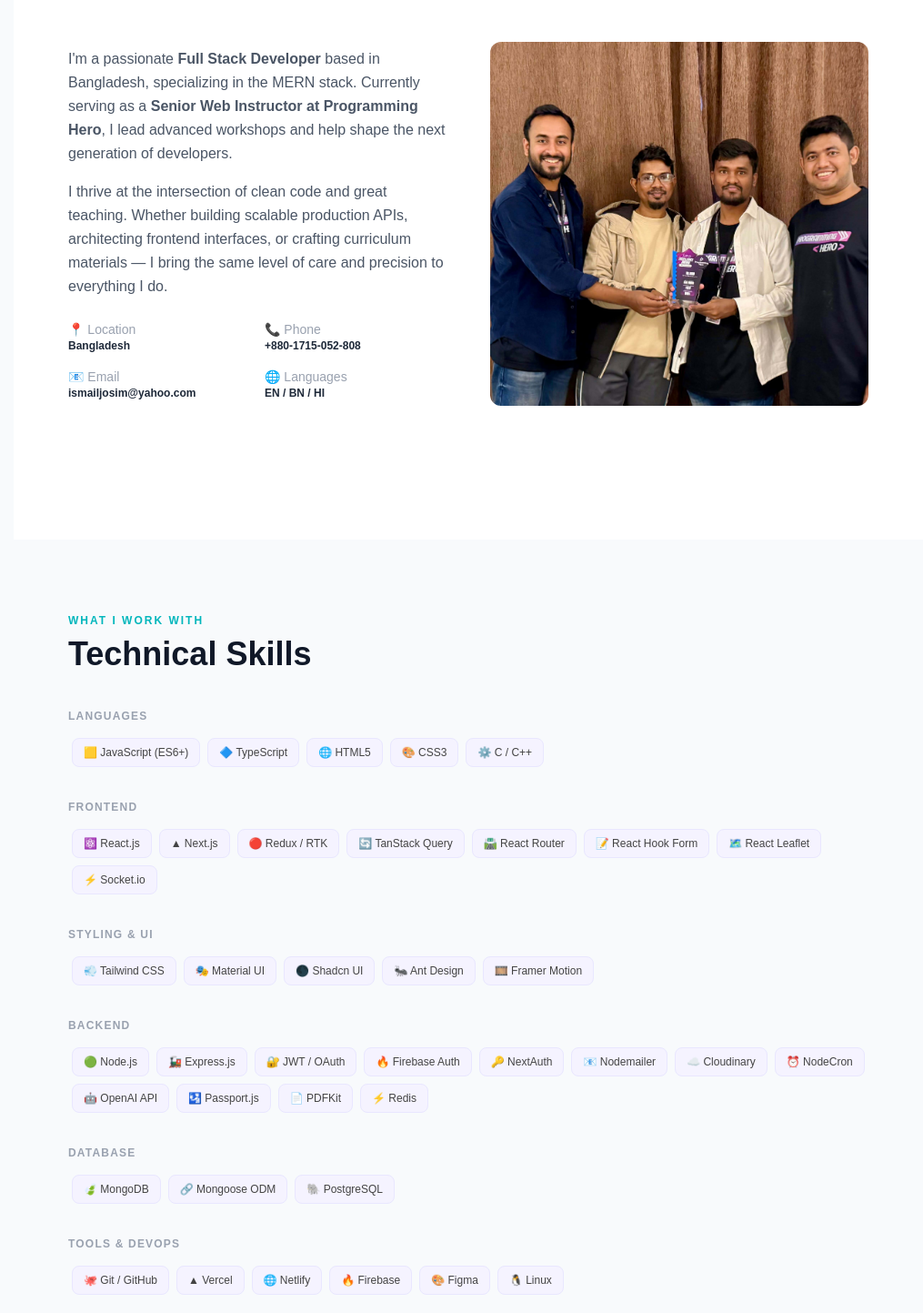
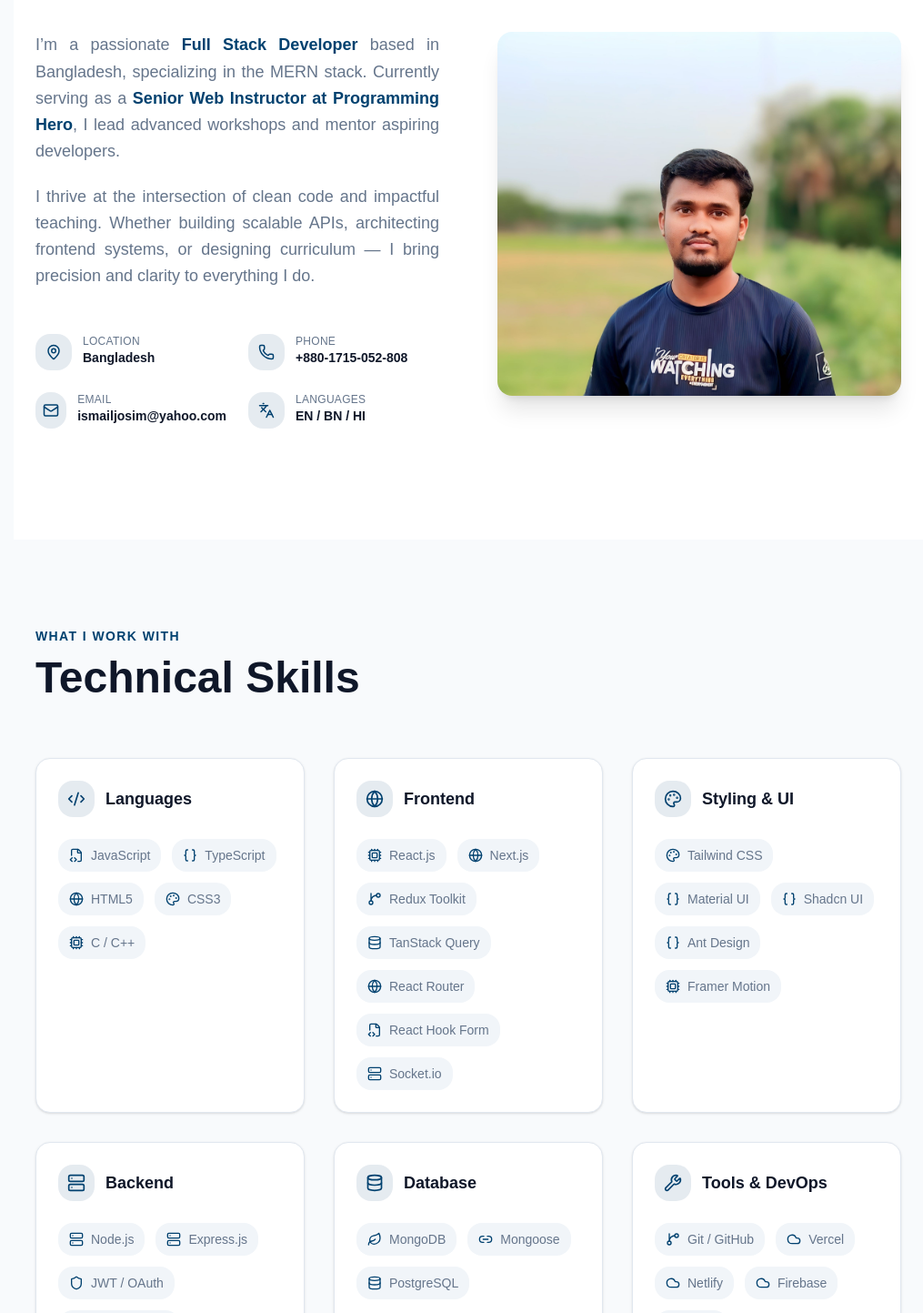
Before and after one commit to ismailjosim/portfolio-v2.0, a Next.js app: page / in a window 1280 px wide. Shown: the part 1007-2450 px from the top of the page at 91% size, without its empty margins (265-1280 px from the left). Built offline with nearby package versions, Linux system fonts and the light colour scheme.

Commit message:
feat: enhance About, Hero, and Skills sections with improved layout, icons, and animations

```diff
--- a/src/components/sections/AboutSection.tsx
+++ b/src/components/sections/AboutSection.tsx
@@ -2,91 +2,110 @@
 
 import { useEffect, useRef } from 'react'
 import FadeUp from '../ui/FadeUp'
+import { Phone, MapPin, Mail, Languages } from 'lucide-react'
 
 export default function AboutSection() {
 	const swiperRef = useRef<HTMLDivElement>(null)
 
 	useEffect(() => {
-		// Simple CSS-based slideshow without swiper dependency issues
-		const slides = swiperRef.current?.querySelectorAll('.slide-image')
+		const slides =
+			swiperRef.current?.querySelectorAll<HTMLImageElement>('.slide-image')
 		if (!slides || slides.length === 0) return
 
 		let current = 0
-		;(slides[0] as HTMLElement).style.opacity = '1'
+		slides[0].classList.add('opacity-100')
 
 		const interval = setInterval(() => {
-			;(slides[current] as HTMLElement).style.opacity = '0'
+			slides[current].classList.remove('opacity-100')
+			slides[current].classList.add('opacity-0')
+
 			current = (current + 1) % slides.length
-			;(slides[current] as HTMLElement).style.opacity = '1'
-		}, 3000)
+
+			slides[current].classList.remove('opacity-0')
+			slides[current].classList.add('opacity-100')
+		}, 3500)
 
 		return () => clearInterval(interval)
 	}, [])
 
 	const info = [
-		{ label: '📍 Location', value: 'Bangladesh' },
-		{ label: '📞 Phone', value: '+880-1715-052-808' },
-		{ label: '📧 Email', value: 'ismailjosim@yahoo.com' },
-		{ label: '🌐 Languages', value: 'EN / BN / HI' },
+		{ label: 'Location', value: 'Bangladesh', icon: MapPin },
+		{ label: 'Phone', value: '+880-1715-052-808', icon: Phone },
+		{ label: 'Email', value: 'ismailjosim@yahoo.com', icon: Mail },
+		{ label: 'Languages', value: 'EN / BN / HI', icon: Languages },
 	]
 
 	return (
 		<section
 			id='about'
-			className='flex justify-center items-center bg-card'
-			style={{ padding: '80px 60px', minHeight: '100vh' }}
+			className='bg-card h-screen flex justify-center items-center'
 		>
-			<div className='container mx-auto'>
+			<div className='container mx-auto px-6'>
+				{/* Section Heading */}
 				<FadeUp>
-					<p className='section-label'>Get to know me</p>
-					<h2 className='text-4xl font-bold text-gray-900 mb-10'>About Me</h2>
+					<p className='uppercase tracking-widest text-sm font-semibold text-primary mb-3'>
+						Get to know me
+					</p>
+					<h2 className='text-4xl md:text-5xl font-extrabold text-foreground'>
+						About Me
+					</h2>
 				</FadeUp>
 
-				<div className='grid grid-cols-1 md:grid-cols-2 gap-12 items-center'>
+				<div className='grid md:grid-cols-2 gap-16 items-start mt-10'>
+					{/* LEFT CONTENT */}
 					<FadeUp delay={100}>
-						<p className='text-gray-600 leading-relaxed mb-4'>
-							I&apos;m a passionate <strong>Full Stack Developer</strong> based
-							in Bangladesh, specializing in the MERN stack. Currently serving
-							as a <strong>Senior Web Instructor at Programming Hero</strong>, I
-							lead advanced workshops and help shape the next generation of
-							developers.
+						<p className='text-muted-foreground text-lg leading-relaxed mb-5 text-justify'>
+							I’m a passionate{' '}
+							<span className='text-primary font-semibold'>
+								Full Stack Developer
+							</span>{' '}
+							based in Bangladesh, specializing in the MERN stack. Currently
+							serving as a{' '}
+							<span className='text-primary font-semibold'>
+								Senior Web Instructor at Programming Hero
+							</span>
+							, I lead advanced workshops and mentor aspiring developers.
 						</p>
-						<p className='text-gray-600 leading-relaxed mb-6'>
-							I thrive at the intersection of clean code and great teaching.
-							Whether building scalable production APIs, architecting frontend
-							interfaces, or crafting curriculum materials — I bring the same
-							level of care and precision to everything I do.
+
+						<p className='text-muted-foreground leading-relaxed text-justify text-lg mb-12'>
+							I thrive at the intersection of clean code and impactful teaching.
+							Whether building scalable APIs, architecting frontend systems, or
+							designing curriculum — I bring precision and clarity to everything
+							I do.
 						</p>
-						<div className='grid grid-cols-2 gap-4 text-sm'>
-							{info.map(({ label, value }) => (
-								<div key={label}>
-									<span className='text-gray-400'>{label}</span>
-									<p className='font-semibold text-gray-800 text-xs'>{value}</p>
+
+						{/* Info Grid */}
+						<div className='grid grid-cols-1 sm:grid-cols-2 gap-6'>
+							{info.map(({ label, value, icon: Icon }) => (
+								<div key={label} className='flex items-start gap-3'>
+									<div className='w-10 h-10 rounded-xl bg-primary/10 flex items-center justify-center'>
+										<Icon size={18} className='text-primary' />
+									</div>
+									<div>
+										<p className='text-xs uppercase tracking-wide text-muted-foreground'>
+											{label}
+										</p>
+										<p className='font-semibold text-foreground text-sm'>
+											{value}
+										</p>
+									</div>
 								</div>
 							))}
 						</div>
 					</FadeUp>
 
+					{/* RIGHT SLIDESHOW */}
 					<FadeUp delay={200}>
 						<div
 							ref={swiperRef}
-							className='slideshow-container relative'
-							style={{
-								height: '400px',
-								borderRadius: '12px',
-								overflow: 'hidden',
-							}}
+							className='relative h-100 rounded-2xl overflow-hidden shadow-xl'
 						>
 							{['/about-slide-01.jpg', '/about-slide-02.jpg'].map((src, i) => (
 								<img
 									key={src}
 									src={src}
 									alt={`About slide ${i + 1}`}
-									className='slide-image absolute inset-0 w-full h-full object-cover'
-									style={{
-										opacity: 0,
-										transition: 'opacity 0.8s ease-in-out',
-									}}
+									className='slide-image absolute inset-0 w-full h-full object-cover opacity-0 transition-opacity duration-1000'
 								/>
 							))}
 						</div>
--- a/src/components/sections/HeroSection.tsx
+++ b/src/components/sections/HeroSection.tsx
@@ -92,8 +92,8 @@ export default function HeroSection() {
 						>
 							Programming Hero
 						</a>
-						. I build scalable web apps with React, Node.js, and MongoDB — and
-						teach 1000+ students to do the same.
+						<br />I build scalable web apps with React, Node.js, and MongoDB —
+						and teach 1000+ students to do the same.
 					</p>
 
 					{/* Buttons */}
--- a/src/components/sections/SkillsSection.tsx
+++ b/src/components/sections/SkillsSection.tsx
@@ -1,109 +1,168 @@
+'use client'
+
 import FadeUp from '../ui/FadeUp'
+import {
+	Code2,
+	FileCode2,
+	Braces,
+	Globe,
+	Palette,
+	Database,
+	Server,
+	CreditCard,
+	Wrench,
+	Leaf,
+	Link2,
+	Cpu,
+	Shield,
+	GitBranch,
+	Cloud,
+} from 'lucide-react'
 
-const skillGroups = [
+type Skill = {
+	name: string
+	icon: React.ElementType
+}
+
+type SkillGroup = {
+	label: string
+	icon: React.ElementType
+	skills: Skill[]
+}
+
+const skillGroups: SkillGroup[] = [
 	{
 		label: 'Languages',
+		icon: Code2,
 		skills: [
-			'🟨 JavaScript (ES6+)',
-			'🔷 TypeScript',
-			'🌐 HTML5',
-			'🎨 CSS3',
-			'⚙️ C / C++',
+			{ name: 'JavaScript', icon: FileCode2 },
+			{ name: 'TypeScript', icon: Braces },
+			{ name: 'HTML5', icon: Globe },
+			{ name: 'CSS3', icon: Palette },
+			{ name: 'C / C++', icon: Cpu },
 		],
 	},
 	{
 		label: 'Frontend',
+		icon: Globe,
 		skills: [
-			'⚛️ React.js',
-			'▲ Next.js',
-			'🔴 Redux / RTK',
-			'🔄 TanStack Query',
-			'🛣️ React Router',
-			'📝 React Hook Form',
-			'🗺️ React Leaflet',
-			'⚡ Socket.io',
+			{ name: 'React.js', icon: Cpu },
+			{ name: 'Next.js', icon: Globe },
+			{ name: 'Redux Toolkit', icon: GitBranch },
+			{ name: 'TanStack Query', icon: Database },
+			{ name: 'React Router', icon: Globe },
+			{ name: 'React Hook Form', icon: FileCode2 },
+			{ name: 'Socket.io', icon: Server },
 		],
 	},
 	{
 		label: 'Styling & UI',
+		icon: Palette,
 		skills: [
-			'💨 Tailwind CSS',
-			'🎭 Material UI',
-			'🌑 Shadcn UI',
-			'🐜 Ant Design',
-			'🎞️ Framer Motion',
+			{ name: 'Tailwind CSS', icon: Palette },
+			{ name: 'Material UI', icon: Braces },
+			{ name: 'Shadcn UI', icon: Braces },
+			{ name: 'Ant Design', icon: Braces },
+			{ name: 'Framer Motion', icon: Cpu },
 		],
 	},
 	{
 		label: 'Backend',
+		icon: Server,
 		skills: [
-			'🟢 Node.js',
-			'🚂 Express.js',
-			'🔐 JWT / OAuth',
-			'🔥 Firebase Auth',
-			'🔑 NextAuth',
-			'📧 Nodemailer',
-			'☁️ Cloudinary',
-			'⏰ NodeCron',
-			'🤖 OpenAI API',
-			'🛂 Passport.js',
-			'📄 PDFKit',
-			'⚡ Redis',
+			{ name: 'Node.js', icon: Server },
+			{ name: 'Express.js', icon: Server },
+			{ name: 'JWT / OAuth', icon: Shield },
+			{ name: 'Firebase Auth', icon: Shield },
+			{ name: 'NextAuth', icon: Shield },
+			{ name: 'Nodemailer', icon: FileCode2 },
+			{ name: 'Redis', icon: Database },
 		],
 	},
 	{
 		label: 'Database',
-		skills: ['🍃 MongoDB', '🔗 Mongoose ODM', '🐘 PostgreSQL'],
+		icon: Database,
+		skills: [
+			{ name: 'MongoDB', icon: Leaf },
+			{ name: 'Mongoose', icon: Link2 },
+			{ name: 'PostgreSQL', icon: Database },
+		],
 	},
 	{
 		label: 'Tools & DevOps',
+		icon: Wrench,
 		skills: [
-			'🐙 Git / GitHub',
-			'▲ Vercel',
-			'🌐 Netlify',
-			'🔥 Firebase',
-			'🎨 Figma',
-			'🐧 Linux',
+			{ name: 'Git / GitHub', icon: GitBranch },
+			{ name: 'Vercel', icon: Cloud },
+			{ name: 'Netlify', icon: Cloud },
+			{ name: 'Firebase', icon: Cloud },
+			{ name: 'Linux', icon: Cpu },
 		],
 	},
 	{
 		label: 'Payment & Validation',
-		skills: ['💳 Stripe', '💰 SSLCommerz', '✅ Zod', '📡 Axios'],
+		icon: CreditCard,
+		skills: [
+			{ name: 'Stripe', icon: CreditCard },
+			{ name: 'SSLCommerz', icon: CreditCard },
+			{ name: 'Zod', icon: Shield },
+			{ name: 'Axios', icon: Globe },
+		],
 	},
 ]
 
 export default function SkillsSection() {
 	return (
-		<section
-			id='skills'
-			className='container mx-auto'
-			style={{ padding: '80px 60px' }}
-		>
+		<section id='skills' className='py-24 bg-background'>
+			<div className='container mx-auto px-6'>
+				{/* Header */}
 				<FadeUp>
-				<p className='section-label'>What I work with</p>
-				<h2 className='text-4xl font-bold text-gray-900 mb-10'>
+					<p className='uppercase tracking-widest text-sm font-semibold text-primary mb-3'>
+						What I work with
+					</p>
+					<h2 className='text-4xl md:text-5xl font-extrabold text-foreground mb-16'>
 						Technical Skills
 					</h2>
 				</FadeUp>
 
+				{/* Skill Groups Grid */}
 				<FadeUp delay={100}>
-				<div className='space-y-8'>
-					{skillGroups.map(({ label, skills }) => (
-						<div key={label}>
-							<h4 className='text-xs font-bold uppercase tracking-widest text-gray-400 mb-3'>
+					<div className='grid md:grid-cols-2 lg:grid-cols-3 gap-8'>
+						{skillGroups.map(({ label, icon: GroupIcon, skills }) => (
+							<div
+								key={label}
+								className='bg-card border border-border rounded-2xl p-6 shadow-sm hover:shadow-xl transition-all duration-300 hover:-translate-y-2'
+							>
+								{/* Group Header */}
+								<div className='flex items-center gap-3 mb-6'>
+									<div className='w-10 h-10 rounded-xl bg-primary/10 flex items-center justify-center'>
+										<GroupIcon size={20} className='text-primary' />
+									</div>
+									<h4 className='text-lg font-semibold text-foreground'>
 										{label}
 									</h4>
-							<div>
-								{skills.map((skill) => (
-									<span key={skill} className='tech-badge'>
-										{skill}
-									</span>
+								</div>
+
+								{/* Skills */}
+								<div className='flex flex-wrap gap-3'>
+									{skills.map(({ name, icon: SkillIcon }) => (
+										<div
+											key={name}
+											className='flex items-center gap-2 px-3 py-2 rounded-xl bg-muted text-muted-foreground hover:bg-primary hover:text-white transition group cursor-default'
+										>
+											<SkillIcon
+												size={16}
+												className='text-primary group-hover:text-white transition'
+											/>
+											<span className='text-sm font-medium'>{name}</span>
+										</div>
 									))}
 								</div>
 							</div>
 						))}
 					</div>
 				</FadeUp>
+			</div>
 		</section>
 	)
 }
```
Lines whose indentation alone changed are shown as unchanged.
